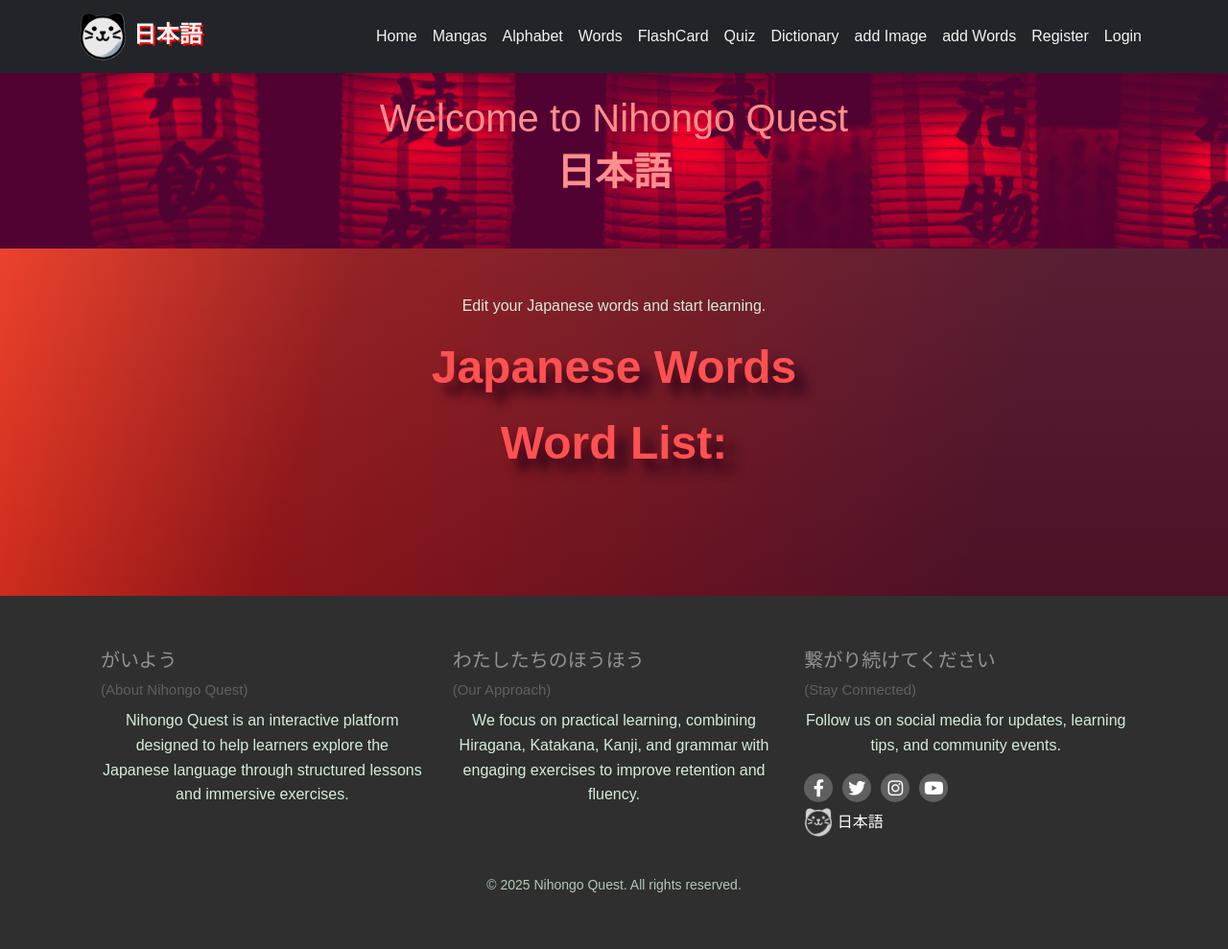
After one commit to ToniEstarlich/Nihongo-Quest, a Flask app: page /words in a window 1280 px wide. The commit adds this page. Shown: the whole page at 96% size. Run offline with Flask 3, Linux system fonts and the light colour scheme; the visitor is signed in with stand-in values (Sample User, id 1); data that the repository does not hold is empty; some libraries are stand-ins or nearby versions.

Commit message:
add the html,fuctions and routes words and images

```diff
--- a/app.py
+++ b/app.py
@@ -63,6 +63,13 @@ def index():
 def flashcards():
     words = Word.query.all()
     return render_template("flashcards.html", words=words)
+
+# words
+@app.route("/words")
+@login_required
+def words():
+    words = Word.query.all()
+    return render_template("words.html", words=words)
 
 # Quiz flashcards
 @app.route("/quiz", methods=["GET", "POST"])
--- a/forms.py
+++ b/forms.py
@@ -23,3 +23,6 @@ class TaskImagenForm(FlaskForm):
     japanese_word = StringField("Japanese Word", validators=[DataRequired()])
     pronunciation = StringField("Pronunciation", validators=[DataRequired()])
     submit = SubmitField("Add Entry")
+
+class DeleteImageForm(FlaskForm):
+    submit = SubmitField("Delete")
--- a/routes/task_routes.py
+++ b/routes/task_routes.py
@@ -4,6 +4,8 @@ from werkzeug.utils import secure_filename
 from extensions import db
 from models.task import TaskImagen
 from forms import TaskImagenForm  # Import the form
+from forms import DeleteImageForm
+
 
 task_bp = Blueprint('task', __name__)
 
@@ -44,42 +46,47 @@ def dictionary():
     entries = TaskImagen.query.all()
     return render_template('task/dictionary.html', entries=entries)
 
-# Delete Imagen
+# Delete image
 @task_bp.route('/delete/<int:image_id>', methods=['GET', 'POST'])
 def delete_image(image_id):
     image = TaskImagen.query.get_or_404(image_id)
-    if request.method == 'POST':
+    form = DeleteImageForm()
+
+    if form.validate_on_submit():  # Ensure Flask-WTF CSRF validation
         image_path = os.path.join('static', image.image_path)
         if os.path.exists(image_path):
             os.remove(image_path)
 
         db.session.delete(image)
-        db .session.commit()
-        flash("image deleted successfully!","success")
+        db.session.commit()
+        flash("Image deleted successfully!", "success")
         return redirect(url_for('task.dictionary'))
-    return render_template('task/delete_image.html, image=image')
 
-# Edit imagen
+    return render_template('task/delete_image.html', image=image, form=form)  # Pass 'form' here
+
+
+# Edit image
 @task_bp.route('/edit/<int:image_id>', methods=['GET', 'POST'])
 def edit_image(image_id):
     image = TaskImagen.query.get_or_404(image_id)
     form = TaskImagenForm(obj=image)
 
     if form.validate_on_submit():
-        if form.image.data:
+        if form.image.data:  # If a new image is uploaded
             file = form.image.data
             if file and allowed_file(file.filename):
                 filename = secure_filename(file.filename)
                 filepath = os.path.join(UPLOAD_FOLDER, filename)
                 file.save(filepath)
-                image.image_path = f'uploads/{filename}'
+                image.image_path = f'uploads/{filename}'  # Update the image path
 
-                image.category = form.category.data
-                image.japanese_word = form.japanese_word.data
-                image.pronunciation = form.pronunciation.data
+        # Update other fields (even if no new image is uploaded)
+        image.category = form.category.data
+        image.japanese_word = form.japanese_word.data
+        image.pronunciation = form.pronunciation.data
 
-                db.session.commit()
-                flash("Image updated succefully!", "success")
-                return redirect(url_for('task.dictionary'))
+        db.session.commit()
+        flash("Image updated successfully!", "success")
+        return redirect(url_for('task.dictionary'))
 
     return render_template('task/edit_image.html', form=form, image=image)
--- a/templates/add_words.html
+++ b/templates/add_words.html
@@ -36,8 +36,6 @@
             <button type="submit">Add Word</button>
         </form>
 
-
-
     {% endblock %}
 
 </body>
--- a/templates/base.html
+++ b/templates/base.html
@@ -31,11 +31,12 @@
                     <li class="nav-item"><a class="nav-link text-white" href="{{ url_for('index') }}">Home</a></li>
                     <li class="nav-item"><a class="nav-link text-white" href="{{ url_for('manga_routes.manga') }}">Mangas</a></li>
                     <li class="nav-item"><a class="nav-link text-white" href="{{ url_for('alphabet.alphabet') }}" >Alphabet</a></li>
+                    <li class="nav-item"><a class="nav-link text-white" href="{{ url_for('words') }}">Words</a></li>
                     <li class="nav-item"><a class="nav-link text-white" href="{{ url_for('flashcards') }}">FlashCard</a></li>
                     <li class="nav-item"><a class="nav-link text-white" href="{{ url_for('quiz') }}">Quiz</a></li>
                     <li><a class="nav-link text-white" href="{{ url_for('task.dictionary') }}">Dictionary</a></li>
-                    <li><a class="nav-link text-white" href="{{ url_for('task.add_image') }}">ADD Image</a></li>
-                    <li><a class="nav-link text-white" href="{{ url_for('add_word') }}">Add Words</a>                    </li>
+                    <li><a class="nav-link text-white" href="{{ url_for('task.add_image') }}">add Image</a></li>
+                    <li><a class="nav-link text-white" href="{{ url_for('add_word') }}">add Words</a></li>
                     <li class="nav-item"><a class="nav-link text-white" href="{{ url_for('register') }}">Register</a></li>
                     <li class="nav-item"><a class="nav-link text-white" href="{{ url_for('login') }}">Login</a></li>
                 </ul>
--- a/templates/task/add_image.html
+++ b/templates/task/add_image.html
@@ -40,6 +40,7 @@
 
     <button type="submit" class="btn btn-primary">Add Entry</button>
 </form>
+
 {% endblock %}
 </body>
 </html>
--- a/templates/task/edit_imagen.html
+++ b/templates/task/edit_image.html
@@ -11,10 +11,8 @@
     {% block title %}Register - Nihongo Quest{% endblock %}
 
     {% block content %}
-     <!-- edit_image.html -->
-     {% extends 'base.html' %}
 
-     {% block content %}
+    <!-- edit_image.html -->
      <h2>Edit Image</h2>
      <form method="POST" enctype="multipart/form-data">
          {{ form.hidden_tag() }}
--- /dev/null
+++ b/templates/words.html
@@ -0,0 +1,51 @@
+<!DOCTYPE html>
+<html lang="en">
+<head>
+    <meta charset="UTF-8">
+    <meta name="viewport" content="width=device-width, initial-scale=1.0">
+    <title>Nihongo Quest</title>
+    <link rel="stylesheet" href="{{ url_for('static', filename='css/style.css') }}">
+</head>
+<body>
+    {% extends "base.html" %}
+
+    {% block title %}Home - Nihongo Quest{% endblock %}
+
+    {% block content %}
+
+    <p>Edit your Japanese words and start learning.</p>
+    <h1 class="title-flash">Japanese Words</h1>
+
+    <h2 class="title-flash">Word List:</h2>
+    <div class="flashcards-container">
+        {% for word in words %}
+            <div class="flashcard">
+                <h3>Word {{ loop.index }}</h3>
+                <ul>
+                    <li>
+                        <h6>
+                            <strong>{{ word.japanese }}</strong> - <b class="word-english">{{ word.english }}</b>
+                            {% if word.pronunciation %}
+                                <br> {{ word.pronunciation }}
+                            {% endif %}
+                        </h6>
+                    </li>
+                </ul>
+                <a>
+                    <button class="btn btn-warning"
+                        onclick="window.location.href='{{ url_for('edit_word', word_id=word.id) }}'">
+                        Edit Word
+                    </button>
+                </a>
+                <a>
+                    <button class="btn btn-warning"
+                        onclick="window.location.href='{{ url_for('delete_word', word_id=word.id) }}'">
+                        Delete Word
+                    </button>
+                </a>
+            </div>
+        {% endfor %}
+    </div>
+    {% endblock %}
+</body>
+</html>
```
Also changed, not shown: templates/task/delete_image.html (+8 -1 lines), templates/task/dictionary.html (+20 -2 lines).
